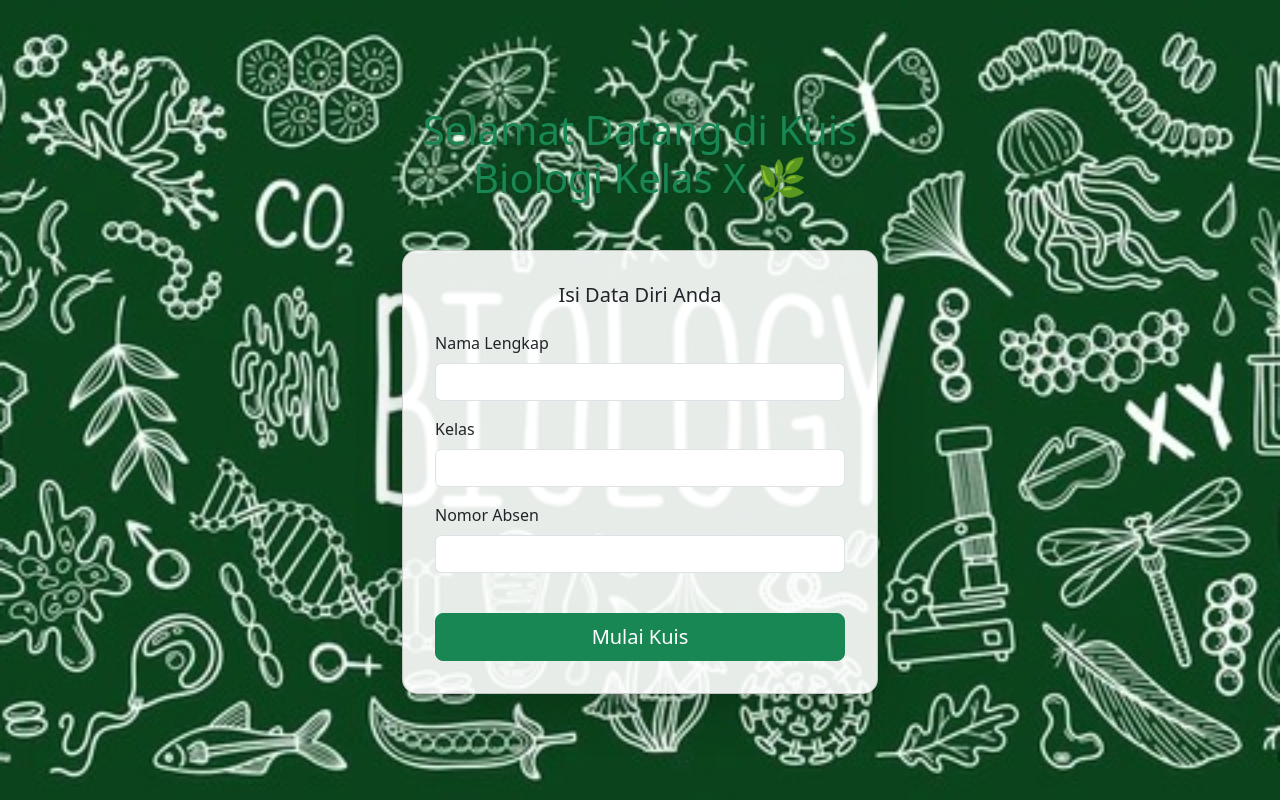
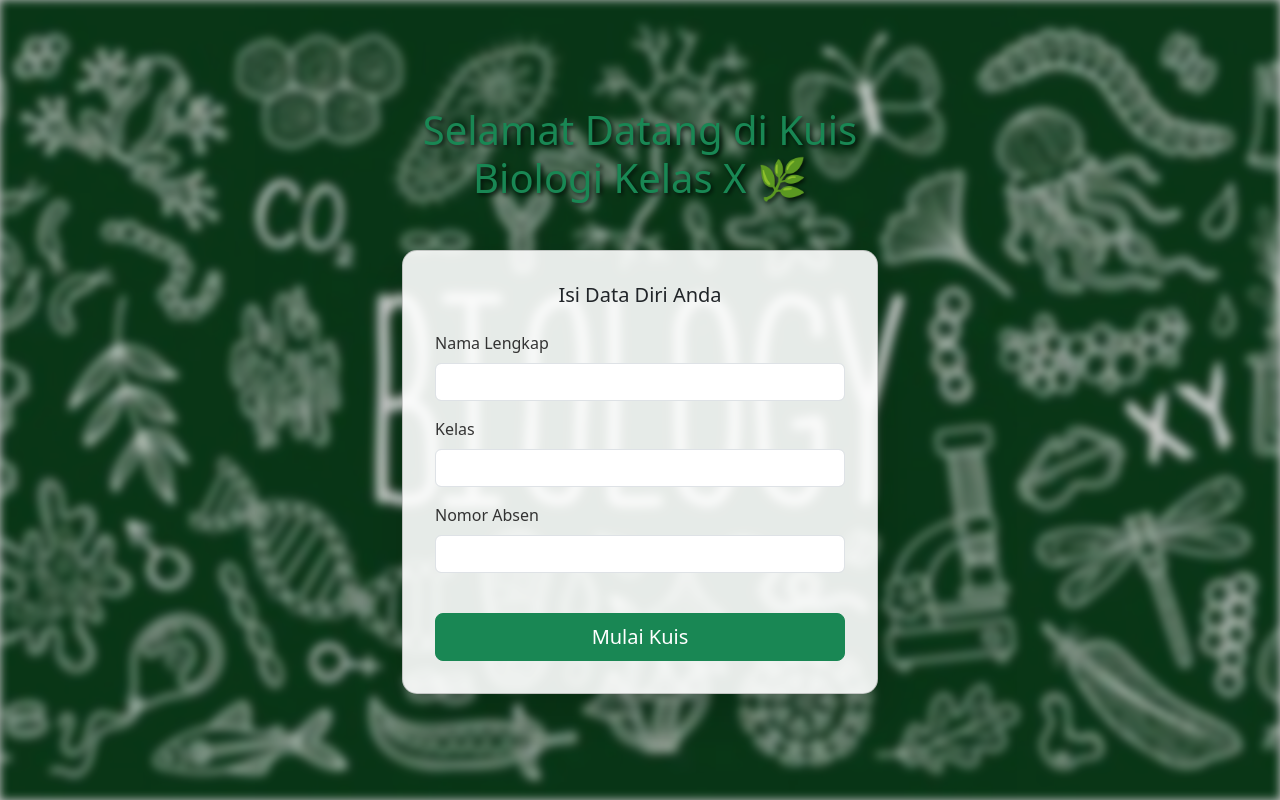
Before and after one commit to yogaa8014-gif/BISA-BIOLOGI, a plain HTML site: page index.html in a window 1280 px wide. Drawn offline with nearby package versions, Linux system fonts and the light colour scheme.

Commit message:
Update body background to use pseudo-elements
Refactor background styling to use pseudo-elements for improved layering and blur effect.

```diff
--- a/style.css
+++ b/style.css
@@ -1,46 +1,75 @@
 /* style.css */
 
 body {
-    /* Mengatur gambar sebagai latar belakang */
-    background-image: url('WhatsApp Image 2025-11-21 at 11.26.57.jpeg');
+    /* Hapus properti background-image, background-size, dll. dari body langsung */
+    /* Karena kita akan menggunakannya pada elemen pseudo ::before */
+    background-color: #e2f7e2; /* Warna cadangan jika gambar gagal dimuat */
 
-    /* Mengatur agar gambar menutupi seluruh area background */
-    background-size: cover;
-
-    /* Mengatur agar gambar tidak terulang */
-    background-repeat: no-repeat;
-
-    /* Mengatur agar gambar tetap pada posisinya saat halaman di-scroll */
-    background-attachment: fixed;
-
-    /* Memposisikan gambar di tengah */
-    background-position: center center;
-
-    /* Opsional: Memberi warna latar belakang cadangan jika gambar gagal dimuat */
-    background-color: #e2f7e2; /* Warna hijau muda */
-
-    /* Properti lain yang mungkin sudah ada, jangan dihapus */
+    /* Properti flexbox untuk memposisikan konten di tengah */
     display: flex;
     align-items: center;
     justify-content: center;
-    min-vh-100;
+    min-height: 100vh; /* Pastikan body mengambil tinggi penuh viewport */
+    margin: 0; /* Hapus margin default body */
+    position: relative; /* Penting untuk positioning elemen ::before */
+    overflow: hidden; /* Mencegah scrollbar jika ada elemen yang keluar */
 }
 
-/* Jika Anda ingin konten card tetap terbaca, Anda bisa menambahkan sedikit transparansi pada card */
-.card {
-    background-color: rgba(255, 255, 255, 0.9); /* Latar belakang putih dengan sedikit transparansi */
-    border-radius: 15px; /* Opsional: sedikit lengkungan pada sudut card */
-    padding: 20px;
+/* Elemen pseudo untuk latar belakang gambar yang di-blur */
+body::before {
+    content: ''; /* Konten kosong diperlukan untuk elemen pseudo */
+    position: absolute; /* Posisikan absolut agar menutupi seluruh body */
+    top: 0;
+    left: 0;
+    width: 100%;
+    height: 100%;
+
+    /* Atur gambar sebagai latar belakang pada elemen pseudo */
+    background-image: url('WhatsApp Image 2025-11-21 at 11.26.57.jpeg');
+    background-size: cover;
+    background-repeat: no-repeat;
+    background-attachment: fixed;
+    background-position: center center;
+
+    /* === Properti untuk BLUR === */
+    filter: blur(5px); /* Sesuaikan nilai (misal: 3px untuk blur sangat tipis, 10px untuk lebih blur) */
+
+    /* Pastikan elemen pseudo berada di bawah konten utama */
+    z-index: -1;
 }
 
-/* Anda juga bisa menambahkan overlay gelap agar tulisan lebih kontras */
-.body::before {
+/* Menambahkan sedikit overlay gelap di atas gambar blur (opsional, untuk kontras teks) */
+body::after {
     content: '';
     position: absolute;
     top: 0;
     left: 0;
     width: 100%;
     height: 100%;
-    background-color: rgba(0, 0, 0, 0.3); /* Overlay hitam transparan */
-    z-index: -1; /* Pastikan overlay di belakang konten */
+    background-color: rgba(0, 0, 0, 0.2); /* Overlay hitam transparan */
+    z-index: -1; /* Di bawah konten, di atas background blur */
 }
+
+
+/* Styling untuk card agar tetap terlihat jelas di atas background blur */
+.card {
+    background-color: rgba(255, 255, 255, 0.9); /* Latar belakang putih dengan sedikit transparansi */
+    border-radius: 15px;
+    padding: 20px;
+    z-index: 1; /* Pastikan card di atas elemen ::before dan ::after */
+}
+
+/* Styling untuk teks-teks utama di halaman agar jelas */
+h1, h2, h3, h4, h5, p, label {
+    color: #333; /* Warna teks gelap agar kontras dengan background putih card */
+    /* Anda bisa spesifik jika ingin warna teks berbeda di card */
+}
+
+/* Jika Anda memiliki teks langsung di body di luar card (misal: judul Selamat Datang) */
+/* Pastikan warna teksnya kontras dengan background blur */
+.text-center.mb-5.text-success { /* ini adalah h1 di index.html */
+    color: #fff; /* Atau warna terang lain yang kontras */
+    text-shadow: 2px 2px 4px rgba(0,0,0,0.7); /* Tambahkan shadow agar lebih menonjol */
+    z-index: 1; /* Pastikan di atas background blur */
+    position: relative; /* Penting agar z-index bekerja */
+}
```
